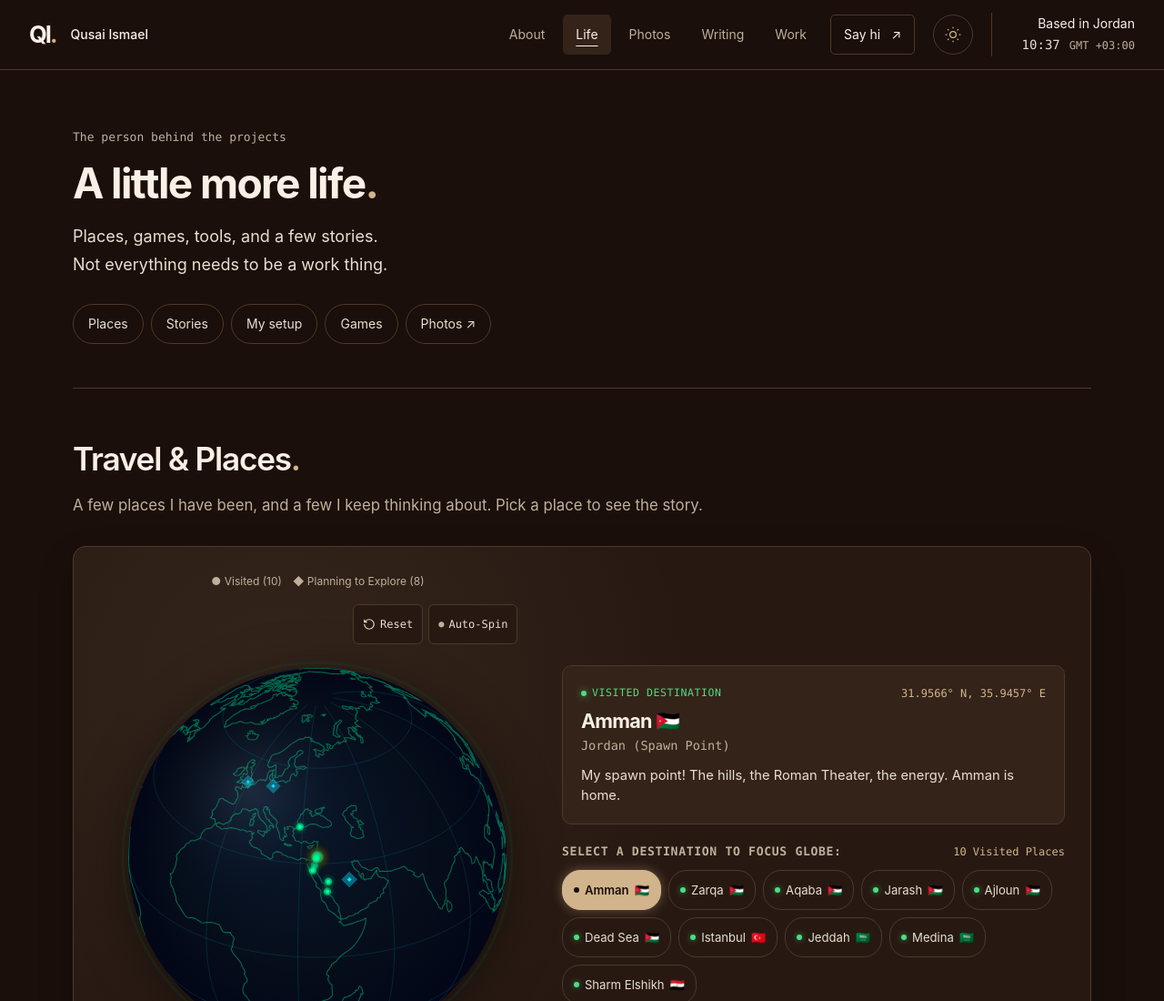
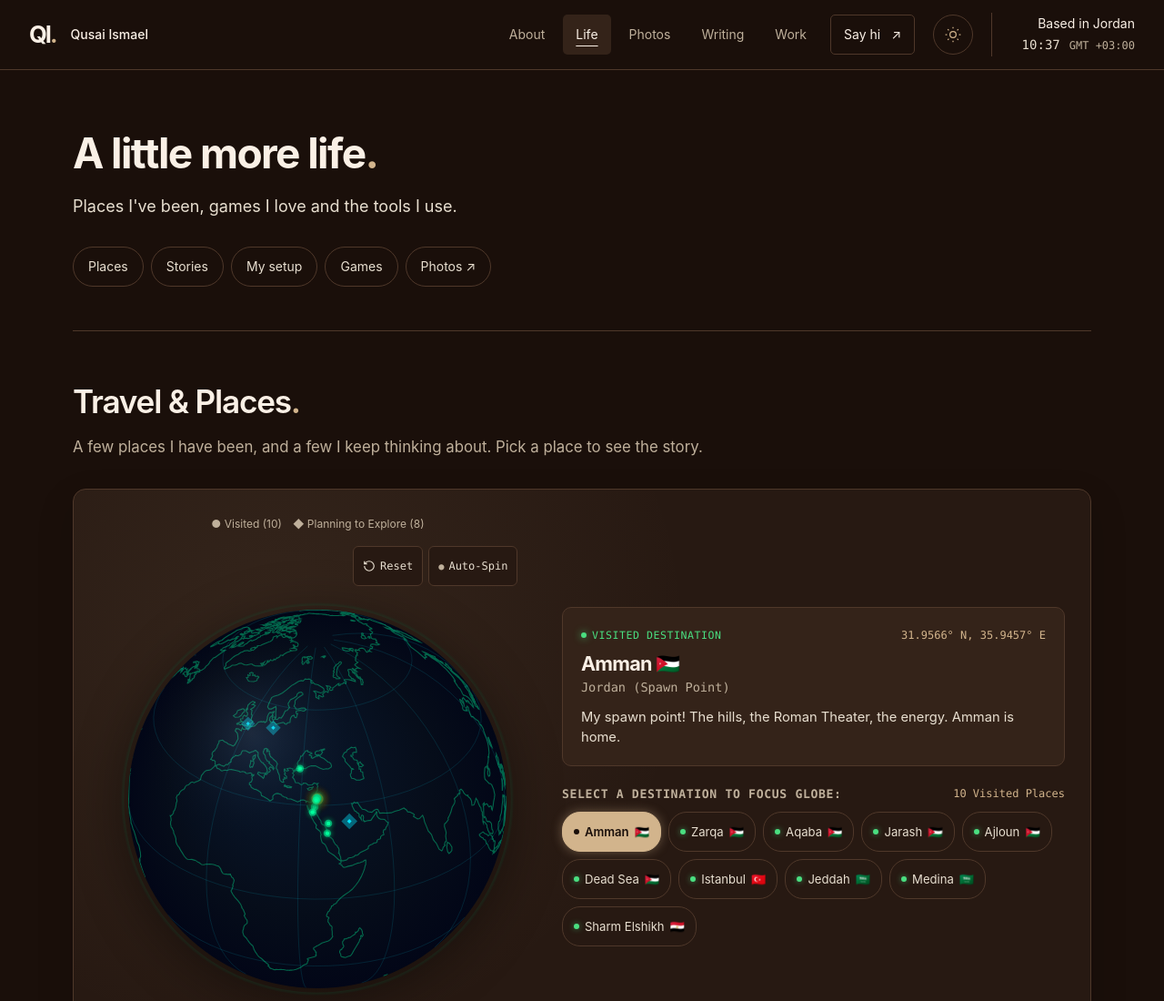
Before and after one commit to qusaismael/portfolio, an Eleventy site: page src/life.html in a window 1280 px wide. Shown: the top 1100 px of the page at 91% size. Built offline with nearby package versions, Linux system fonts and the light colour scheme; Eleventy itself is replaced by a stand-in of ours; files that its build step writes are made by us from their sources.

Commit message:
copy: make the Life page introduction scannable

```diff
--- a/src/life.html
+++ b/src/life.html
@@ -7,7 +7,7 @@ customStyles: "/css/life.css"
 customScripts: "/js/globe.js"
 ---
 <div class="container">
-    <main class="main-content" id="main-content"><header class="page-heading"><p class="eyebrow">The person behind the projects</p><h1>A little more life<span class="accent-dot">.</span></h1><p class="page-lede">Places, games, tools, and a few stories.<br> Not everything needs to be a work thing.</p><nav class="section-jumps" aria-label="On this page"><a href="#travel">Places</a><a href="#fun-facts">Stories</a><a href="#tech-stack">My setup</a><a href="#gaming">Games</a><a href="/photos/">Photos ↗</a></nav></header>
+    <main class="main-content" id="main-content"><header class="page-heading"><h1>A little more life<span class="accent-dot">.</span></h1><p class="page-lede">Places I've been, games I love and the tools I use.</p><nav class="section-jumps" aria-label="On this page"><a href="#travel">Places</a><a href="#fun-facts">Stories</a><a href="#tech-stack">My setup</a><a href="#gaming">Games</a><a href="/photos/">Photos ↗</a></nav></header>
       <!-- SECTION 1: TRAVEL & PLACES -->
       <section id="travel" class="travel-section">
         <div class="section-header">
```
Also changed, not shown: tests/fixtures/content-contract.json (+1 -2 lines).
